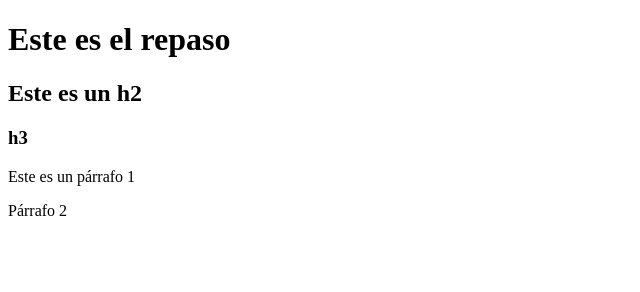
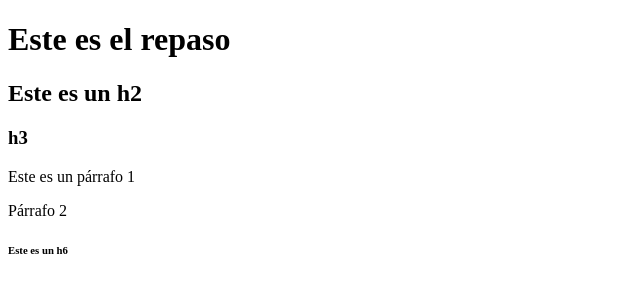
Before and after one commit to alanuclesunitec/repaso, a plain HTML site: page index.html in a window 1280 px wide. Shown: the full height of the page, 0-640 px from the left. Drawn offline with Linux system fonts and the light colour scheme.

Commit message:
Agregando h6

```diff
--- a/index.html
+++ b/index.html
@@ -11,5 +11,6 @@
     <h3>h3</h3>
     <p>Este es un párrafo 1</p>
     <p>Párrafo 2</p>
+    <h6>Este es un h6</h6>
   </body>
 </html>
```
